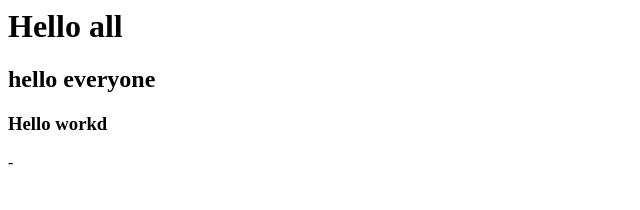
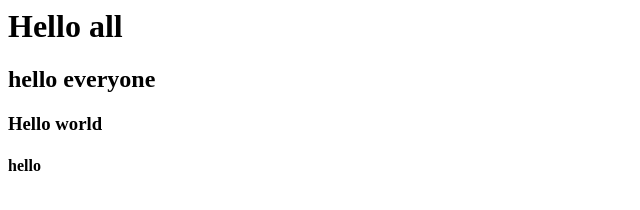
Before and after one commit to Rishi199929/hello_all, a plain HTML site: page index.html in a window 1280 px wide. Shown: the full height of the page, 0-640 px from the left. Drawn offline with Linux system fonts and the light colour scheme.

```diff
--- a/index.html
+++ b/index.html
@@ -1,5 +1,6 @@
 <html>
     <h1>Hello all</h1>
     <h2>hello everyone</h2>
-    <h3>Hello workd</h3>
-</html>-
+    <h3>Hello world</h3>
+    <h4>hello</h4>
+</html>
```
